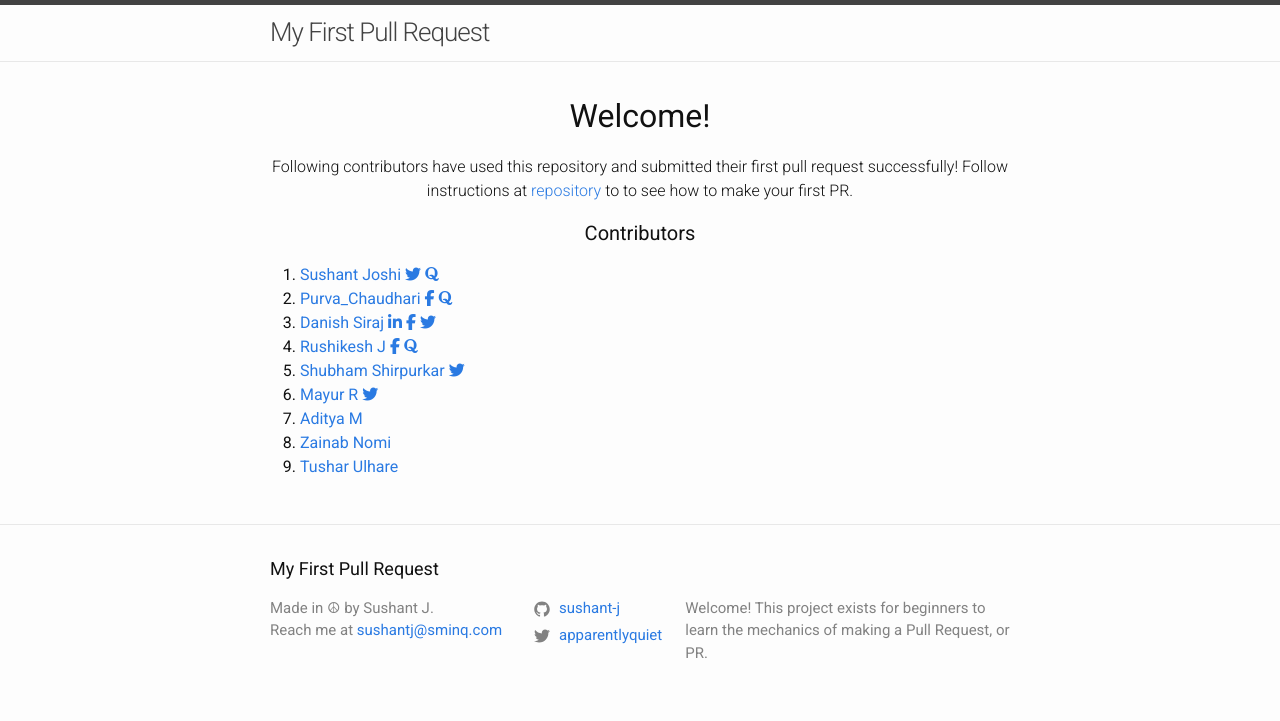
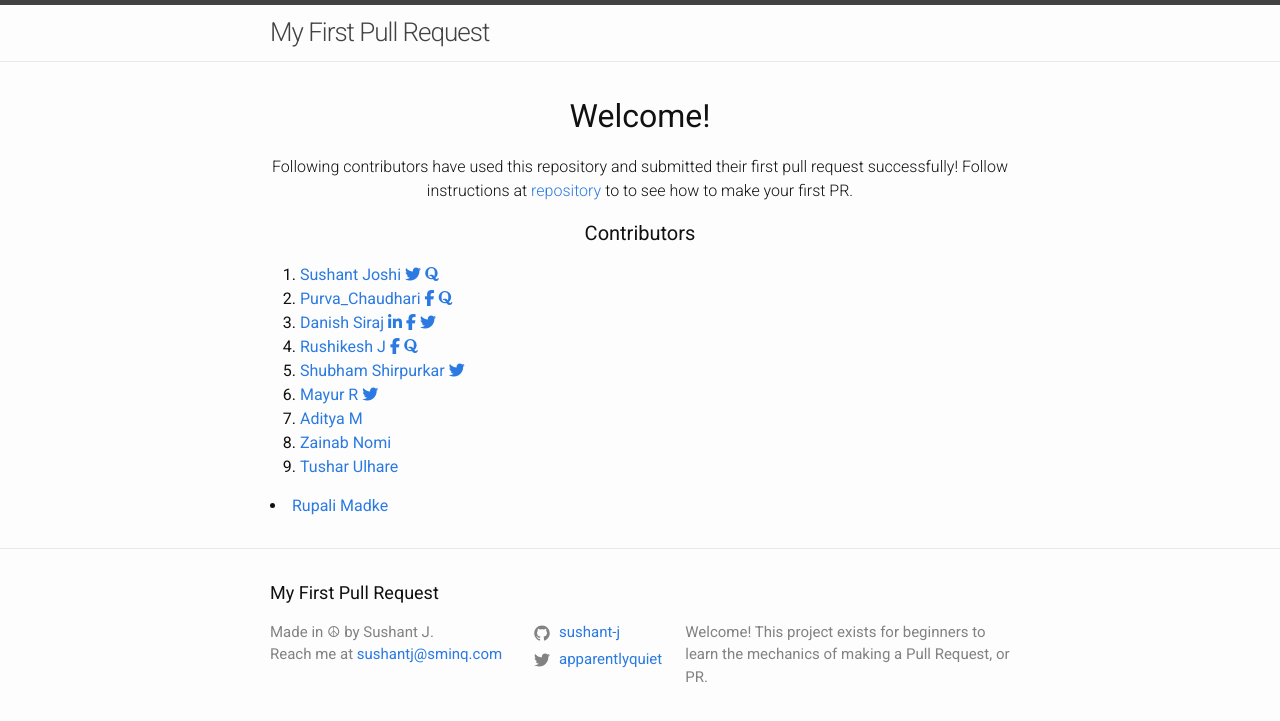
Before and after one commit to sushant-j/my-first-pull-request, a Jekyll site: the page built from index.md, in a window 1280 px wide. Shown: the top 721 px of the page. Built offline with Jekyll 4.4.1, drawn with Linux system fonts in a browser that asks for light colours; nearby versions of some CDN libraries.

Commit message:
Added my name

```diff
--- a/_layouts/home.html
+++ b/_layouts/home.html
@@ -91,3 +91,8 @@ layout: default
     </li>
   </ol>
 </div>
+<li>
+      <a href="https://github.com/Rupali2831/">
+        Rupali Madke
+      </a>
+    </li>
```
